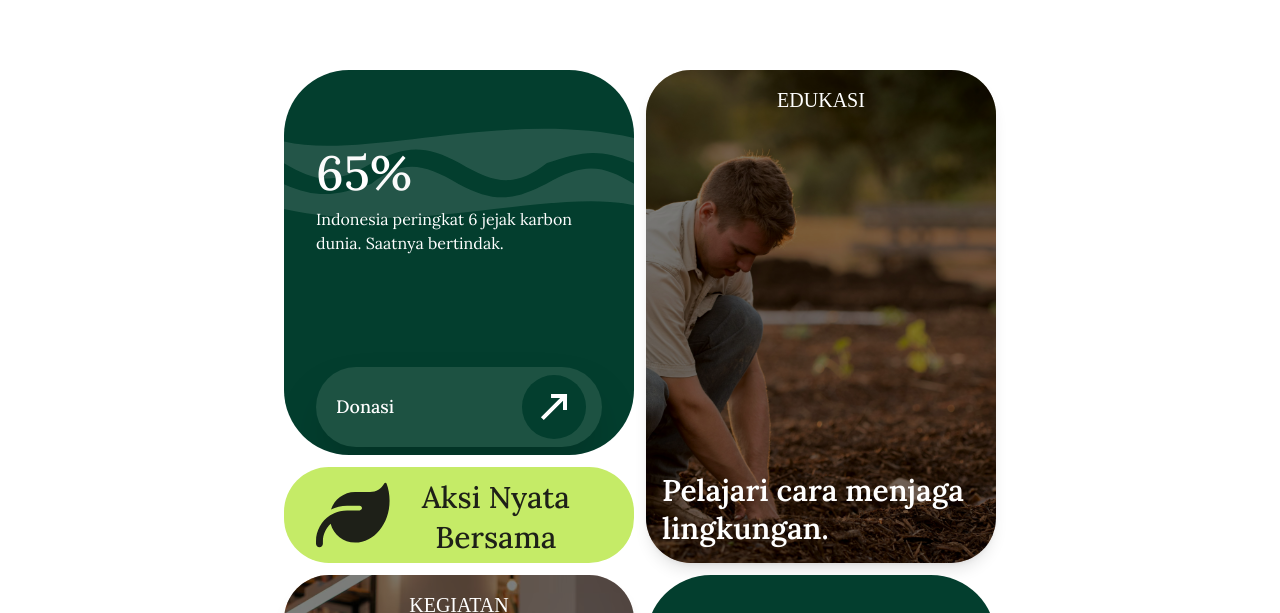
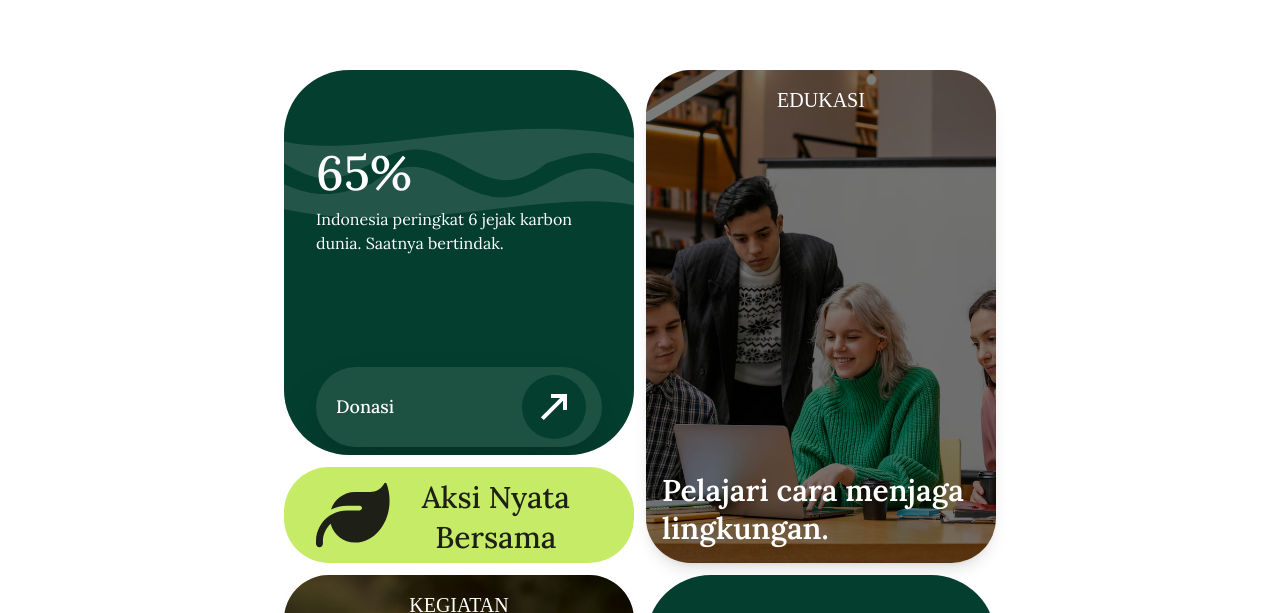
Before and after one commit to kdandy/ecofy, a Next.js app: page / in a window 1280 px wide. Shown: the part 306-919 px from the top of the page. Built offline with nearby package versions, Linux system fonts and the light colour scheme.

Commit message:
feat(improvement): optimalisasi

```diff
--- a/src/components/section/Hero.js
+++ b/src/components/section/Hero.js
@@ -75,7 +75,7 @@ const Hero = () => {
             link="/#"
             title="Edukasi"
             text="Pelajari cara menjaga lingkungan."
-            imageLink="/features1.jpg"
+            imageLink="/features2.png"
           />
 
           {/* HeroCard2 (Center) */}
@@ -94,7 +94,7 @@ const Hero = () => {
             link="/events"
             title="Kegiatan"
             text="Ikuti acara lingkungan sekitar Anda."
-            imageLink="/features2.png"
+            imageLink="/features1.jpg"
           />
 
           {/* HeroCard1 (Right) */}
```
Also changed, not shown: public/preview.png.
